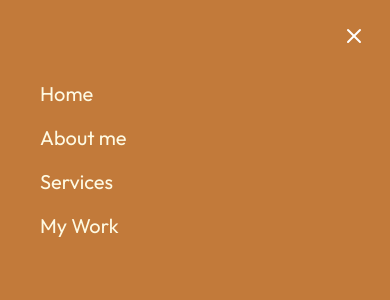
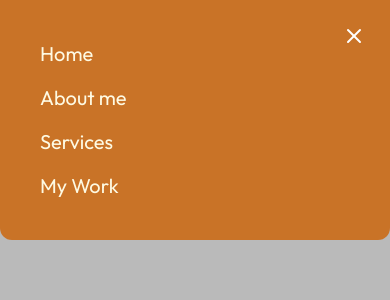
Before and after one commit to shubhamrawat0269/portfolio, a Next.js app: page / in a window 390 px wide. Both pictures are taken after a click on the button 366 px from the left and 27 px from the top of the page. Shown: the top 300 px of the page. Built offline with nearby package versions, Linux system fonts and the light colour scheme; a web font is replaced by a local one.

Commit message:
Updated : Navbar Changes in UI

```diff
--- a/app/components/organisms/Navbar.jsx
+++ b/app/components/organisms/Navbar.jsx
@@ -10,11 +10,16 @@ import menuItems from "@/app/shared/json/menu-items.json";
 const Navbar = () => {
   const sideMenuRef = useRef();
   const [isScrolled, setScrolled] = useState(false);
+  const [isMenuOpen, setIsMenuOpen] = useState(false);
 
-  const openMenu = () =>
-    (sideMenuRef.current.style.transform = "translateX(-100%)");
-  const closeMenu = () =>
-    (sideMenuRef.current.style.transform = "translateX(100%)");
+  const openMenu = () => {
+    setIsMenuOpen(true);
+    sideMenuRef.current.style.transform = "translateY(0%)";
+  };
+  const closeMenu = () => {
+    setIsMenuOpen(false);
+    sideMenuRef.current.style.transform = "translateY(-100%)";
+  };
 
   // Improvement : we should be cleaning scroll event listener in useEffect
   useEffect(() => {
@@ -68,10 +73,18 @@ const Navbar = () => {
           </button>
         </div>
       </nav>
+      {/* overlay */}
+      {isMenuOpen && (
+        <div
+          className="fixed inset-0 bg-black/30 bg-opacity-50 z-40"
+          onClick={closeMenu}
+        ></div>
+      )}
       {/* menu items mobile  */}
       <ul
         ref={sideMenuRef}
-        className="flex md:hidden flex-col gap-4 py-20 px-10 fixed top-0 bottom-0 -right-full w-full z-50  h-screen bg-[#bc6c25] transition duration-500"
+        style={{ transform: "translateY(-100%)" }}
+        className="flex md:hidden flex-col gap-4 py-10 px-10 fixed top-0 left-0 right-0 w-full h-auto rounded-bl-xl rounded-br-xl z-50 bg-[#c46410] transition duration-500"
       >
         <div className="absolute right-6 top-6" onClick={closeMenu}>
           <X size={24} color="white" />
```
